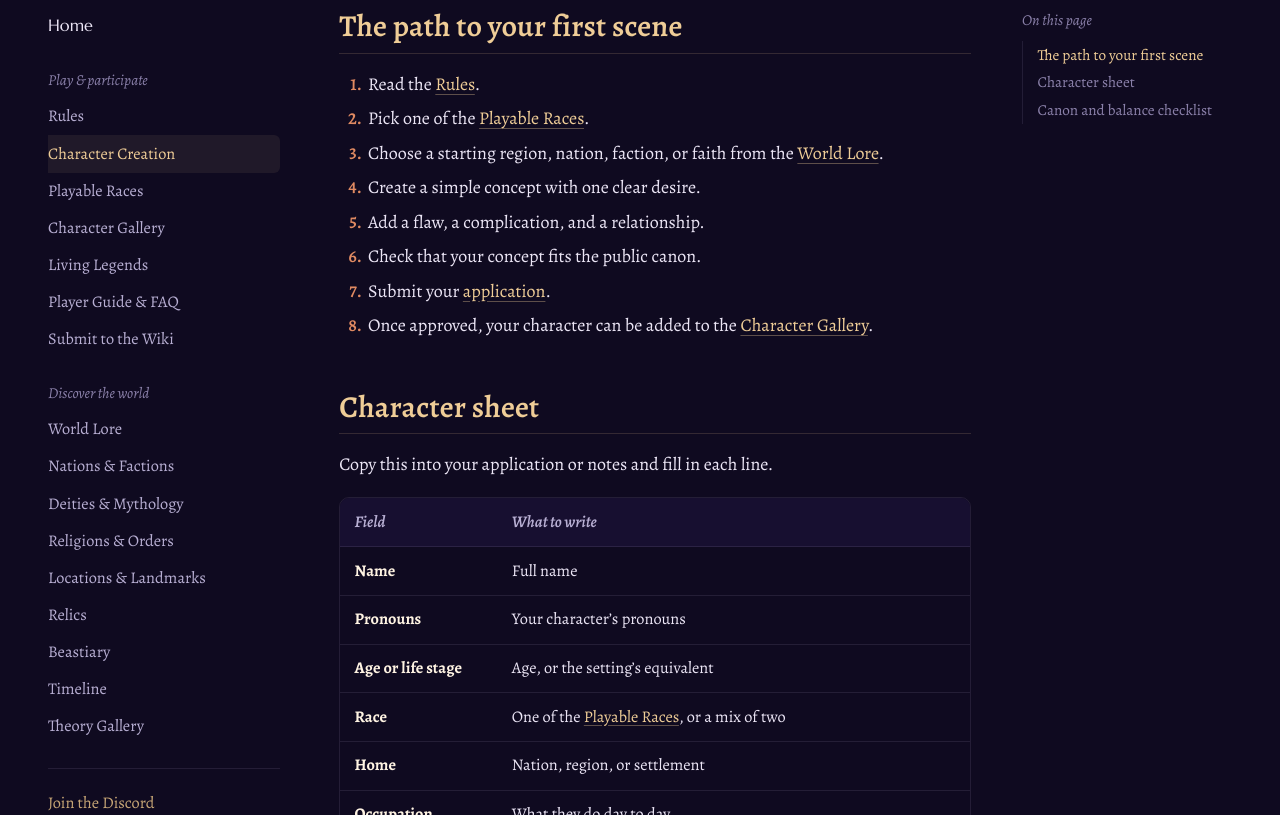
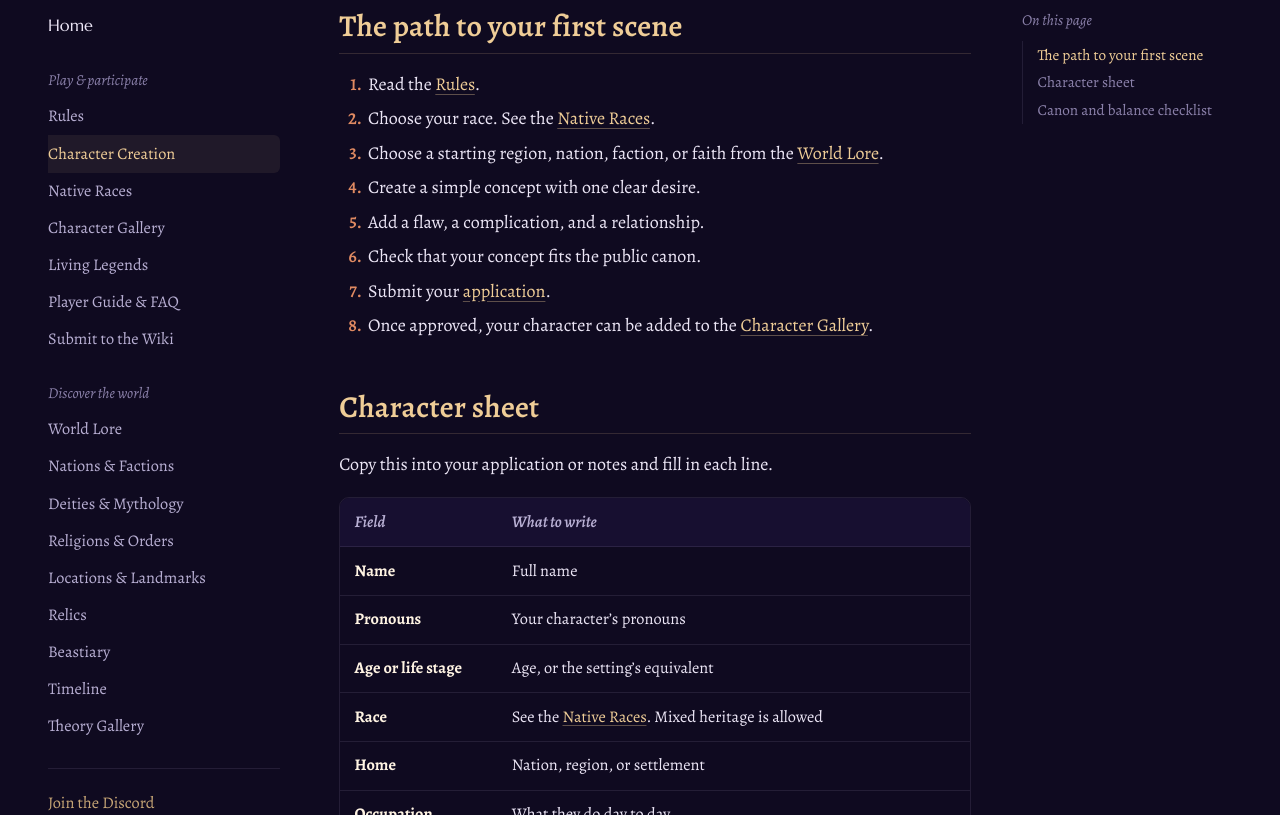
Before and after one commit to smpequinox/smpequinox.github.io, a Jekyll site: the page built from character-creation.md, in a window 1280 px wide and 1400 px high. Shown: the part 373-1188 px from the top of the window. Built offline with Jekyll 4.4.1, drawn with Linux system fonts in a browser that asks for light colours.

Commit message:
Rename Playable Races to Native Races
Co-Authored-By: Claude Opus 5.5 <noreply@anthropic.com>
Claude-Session: https://claude.ai/code/session_012pD2useRZpTrTfTm1Gthrx

```diff
--- a/_data/categories.yml
+++ b/_data/categories.yml
@@ -28,8 +28,8 @@ relics:
   title: "Relics"
   url: "/relics/"
 races:
-  title: "Playable Races"
-  url: "/playable-races/"
+  title: "Native Races"
+  url: "/native-races/"
 beastiary:
   title: "Beastiary"
   url: "/beastiary/"
--- a/_data/navigation.yml
+++ b/_data/navigation.yml
@@ -8,8 +8,8 @@
       url: "/rules/"
     - title: "Character Creation"
       url: "/character-creation/"
-    - title: "Playable Races"
-      url: "/playable-races/"
+    - title: "Native Races"
+      url: "/native-races/"
     - title: "Character Gallery"
       url: "/character-gallery/"
     - title: "Living Legends"
--- a/character-creation.md
+++ b/character-creation.md
@@ -6,7 +6,7 @@ description: "A good character has a want, a pressure, a relationship, and a rea
 ## The path to your first scene
 
 1. Read the [Rules]({{ '/rules/' | relative_url }}).
-2. Pick one of the [Playable Races]({{ '/playable-races/' | relative_url }}).
+2. Choose your race. See the [Native Races]({{ '/native-races/' | relative_url }}).
 3. Choose a starting region, nation, faction, or faith from the [World Lore]({{ '/world-lore/' | relative_url }}).
 4. Create a simple concept with one clear desire.
 5. Add a flaw, a complication, and a relationship.
@@ -23,7 +23,7 @@ Copy this into your application or notes and fill in each line.
 | **Name** | Full name |
 | **Pronouns** | Your character’s pronouns |
 | **Age or life stage** | Age, or the setting’s equivalent |
-| **Race** | One of the [Playable Races]({{ '/playable-races/' | relative_url }}), or a mix of two |
+| **Race** | See the [Native Races]({{ '/native-races/' | relative_url }}). Mixed heritage is allowed |
 | **Home** | Nation, region, or settlement |
 | **Occupation** | What they do day to day |
 | **Affiliations** | Factions, religions, mentors |
```
Also changed, not shown: native-races.md (added, +8 -0 lines), playable-races.md (deleted, +0 -8 lines).
